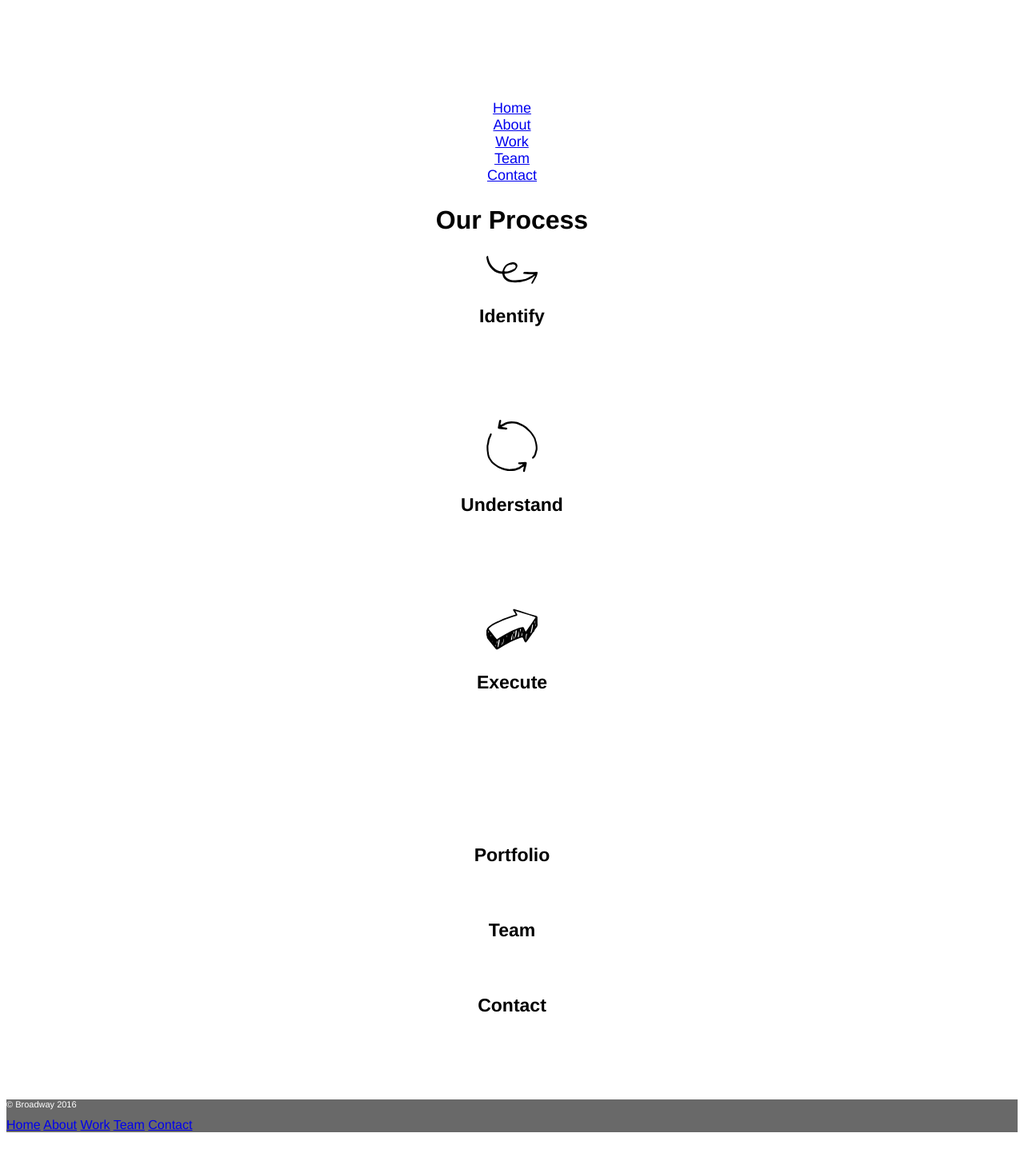
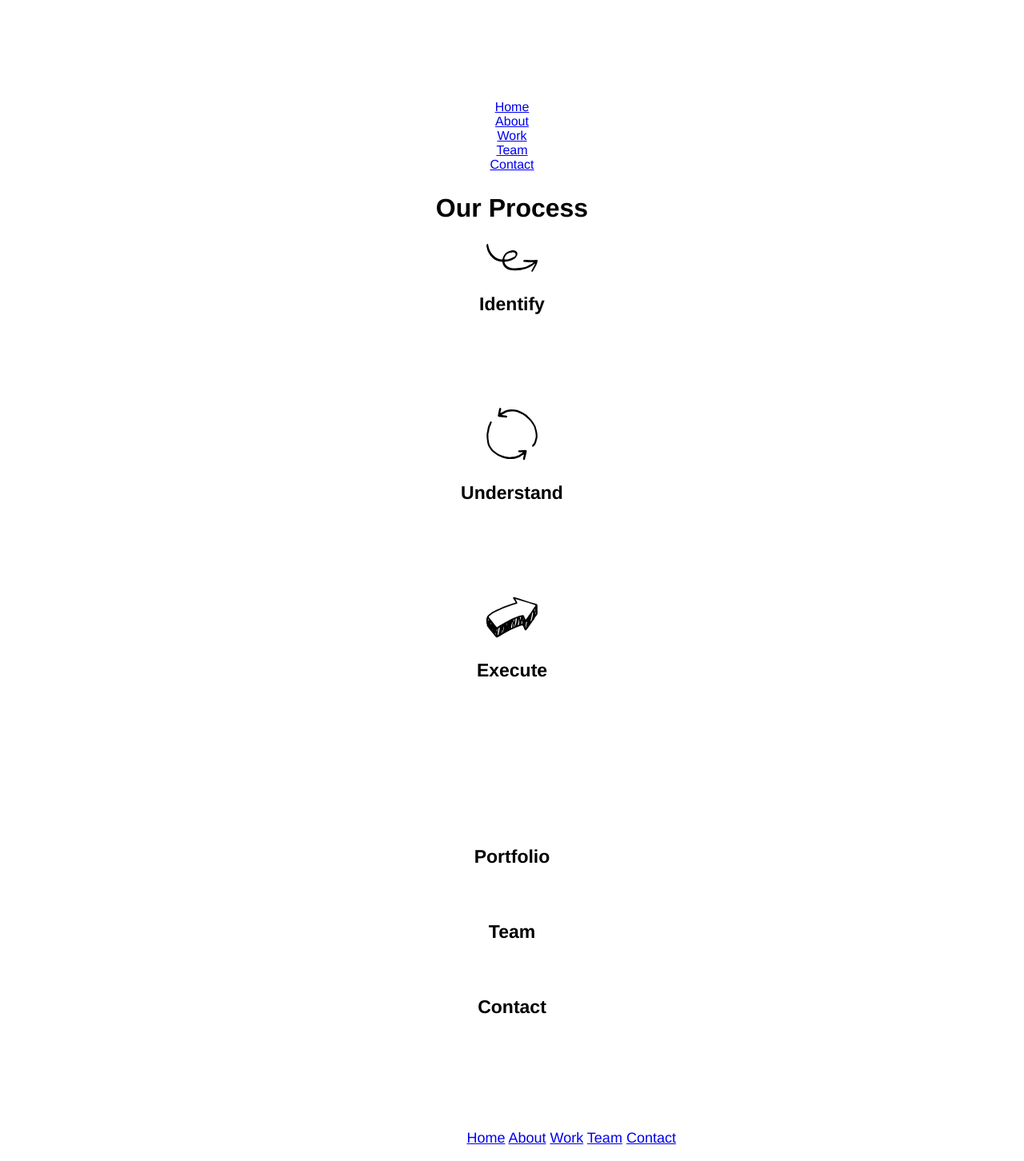
Before and after one commit to ejuliana/broadway, a plain HTML site: page index.html in a window 1280 px wide. Shown: the whole page at 80% size. Before the commit the page ends 1424 px from the top, so only its background shows below. Drawn offline with Linux system fonts and the light colour scheme.

Commit message:
refined css & html

```diff
--- a/index.html
+++ b/index.html
@@ -8,18 +8,19 @@
     <body>
 
       <!-- Header section -->
-    <div class="header">
+
+      <div class="hero">
         <h1>Broadway Design</h1>
-     <nav>
           <a href="#home">Home</a><br>
           <a href="#about">About</a><br>
           <a href="#work">Work</a><br>
           <a href="#team">Team</a><br>
           <a href="#contact">Contact</a><br>
-      </nav>
       </div>
 
       <!-- Main section -->
+
+      <div class="process">
         <h2>Our Process</h2>
         <img src="resources\images\identify.svg" alt="looped arrow"><br>
         <h3>Identify</h3><br>
@@ -30,24 +31,43 @@
         <img src="resources\images\execute.svg" alt="big shaded arrow"><br>
         <h3>Execute</h3><br>
         <p>We put everything we have into our work</p><br>
+      </div>
 
       <!-- Other section -->
-    <h3 class="designed">Designed in New York</h3>
+
+      <div class="hero">
+        <h2>Designed in New York</h2>
+      </div>
+
+      <!-- About section -->
+
+      <div id="work">
         <h3>Portfolio</h3>
         <p>Coming Soon</p>
+      </div>
+
+      <div id="team">
         <h3>Team</h3>
         <p>We're Hiring!</p>
+      </div>
+
+      <div id="contact">
         <h3>Contact</h3>
-    <p>Phone: (555)-555-555<br>
-      E-mail: test@example.com<br>
-      Twitter: @test</br></p>
+        <p>Phone: (555)-555-555</p>
+        <p>E-mail: test@example.com</p>
+        <p>Twitter: @test</p>
+      </div>
 
   <!-- Footer -->
-    <div id="footer">
-      <p class="copyright">&#169; Broadway 2016</p>
+    <div class="footer">
+      <p>
+        &#169; Broadway 2016
         <a href="#home">Home</a>
         <a href="#about">About</a>
         <a href="#work">Work</a>
         <a href="#team">Team</a>
         <a href="#contact">Contact</a>
+      </p>
     </div>
+  </body>
+</html>
--- a/resources/css/style.css
+++ b/resources/css/style.css
@@ -2,9 +2,9 @@ body {
   text-align: center;
   font-family: Helvetica;
 }
-.header {
-  text-align: center;
-  background-image: url("/..resources\images\the-flatiron-building.png");
+.hero {
+  background-image: image('C:\Users\juliana\Documents\Coding Projects\broadway\resources\images\the-flatiron-building.png');
+  color: white;
 }
 h1 {
   font-weight: normal;
```
Lines whose indentation alone changed are shown as unchanged.
